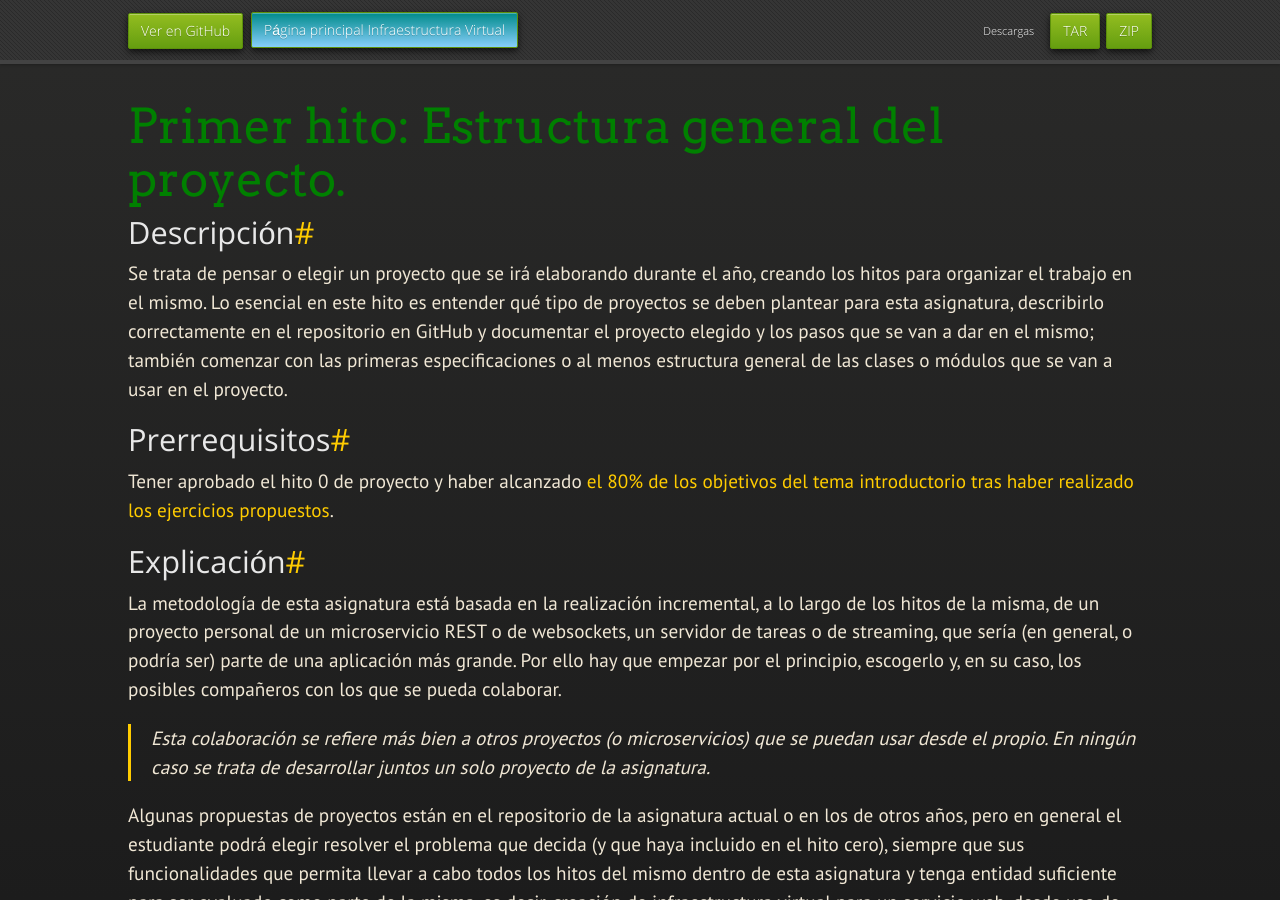
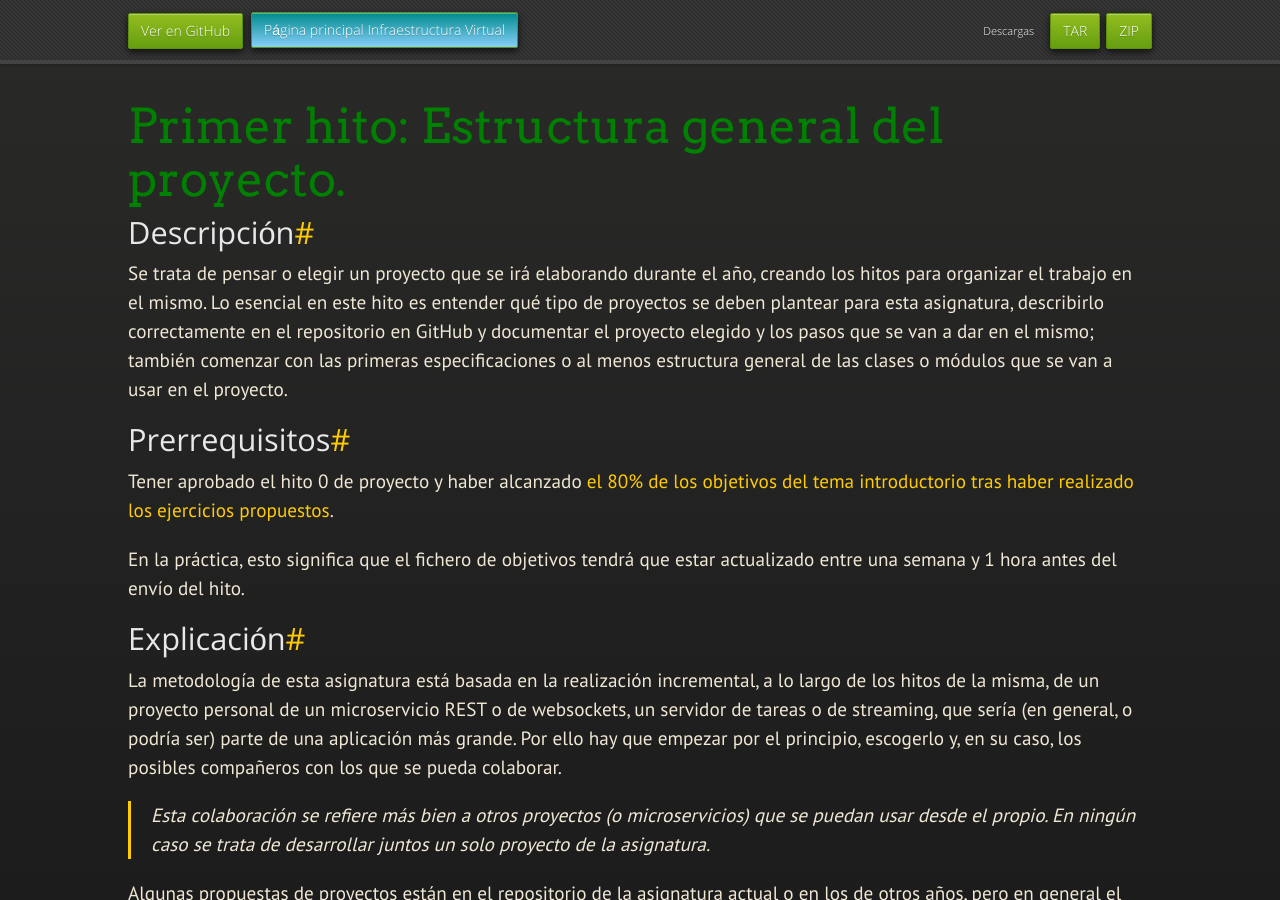
Before and after one commit to JJ/IV, a Jekyll site: the page built from documentos/proyecto/1.Infraestructura.md, in a window 1280 px wide and 900 px high. Built offline with Jekyll 4.4.1, drawn with Linux system fonts in a browser that asks for light colours; nearby versions of some CDN libraries; some web fonts are replaced; our own code applies the rules of GitHub Pages for plain Markdown files.

Commit message:
Sync documentos/proyecto/1.Infraestructura.md de master a gh-pages

```diff
--- a/documentos/proyecto/1.Infraestructura.md
+++ b/documentos/proyecto/1.Infraestructura.md
@@ -23,6 +23,9 @@ Prerrequisitos
 
 Tener aprobado el  hito 0 de proyecto y haber alcanzado
 [el 80% de los objetivos del tema introductorio tras haber realizado los ejercicios propuestos](../temas/Intro_concepto_y_soporte_fisico).
+
+En la práctica, esto significa que el fichero de objetivos tendrá que
+estar actualizado entre una semana y 1 hora antes del envío del hito.
 
 Explicación
 ----------------
```
